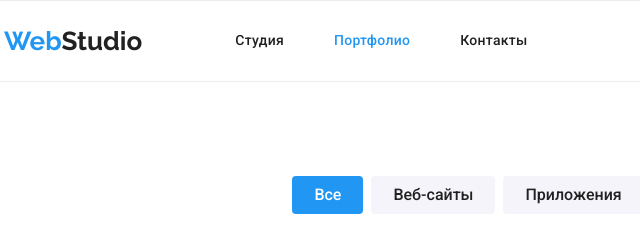
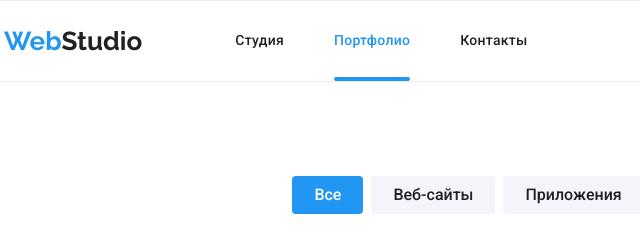
Before and after one commit to AndreyKapus/goit-markup-hw-04, a plain HTML site: page portfolio.html in a window 1280 px wide. Shown: the top 240 px of the page, 51-691 px from the left. Drawn offline with nearby package versions, Linux system fonts and the light colour scheme.

Commit message:
ДЗ-5 (с подчеркиванием навигации

```diff
--- a/css/styles.css
+++ b/css/styles.css
@@ -97,8 +97,23 @@ html {
     transition-property: color;
     transition-duration: 250ms;
     transition-timing-function: cubic-bezier(0.4, 0, 0.2, 1);
+
+    position: relative;
 }
 
+.site-nav-link.curent::after {
+
+  content: '';
+  display: block;
+  background-color: var(--accent-color);
+  width: 100%;
+  height: 4px;
+  border-radius: 2px;
+
+  position: absolute;
+  left: 0px;
+  bottom: 0px;
+}
 
 .site-nav .item:not(:last-child) {
   margin-right: 50px;
```
